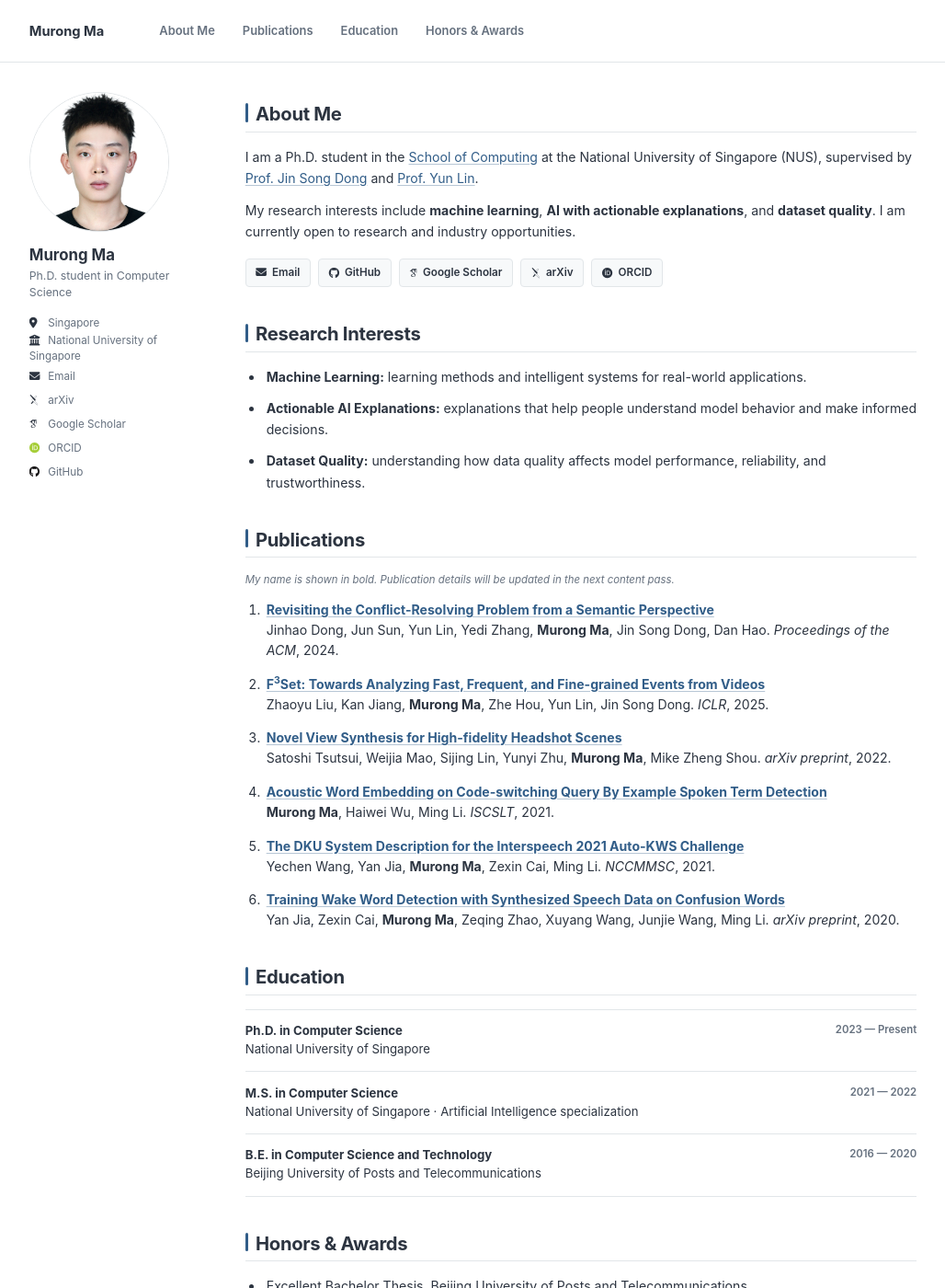
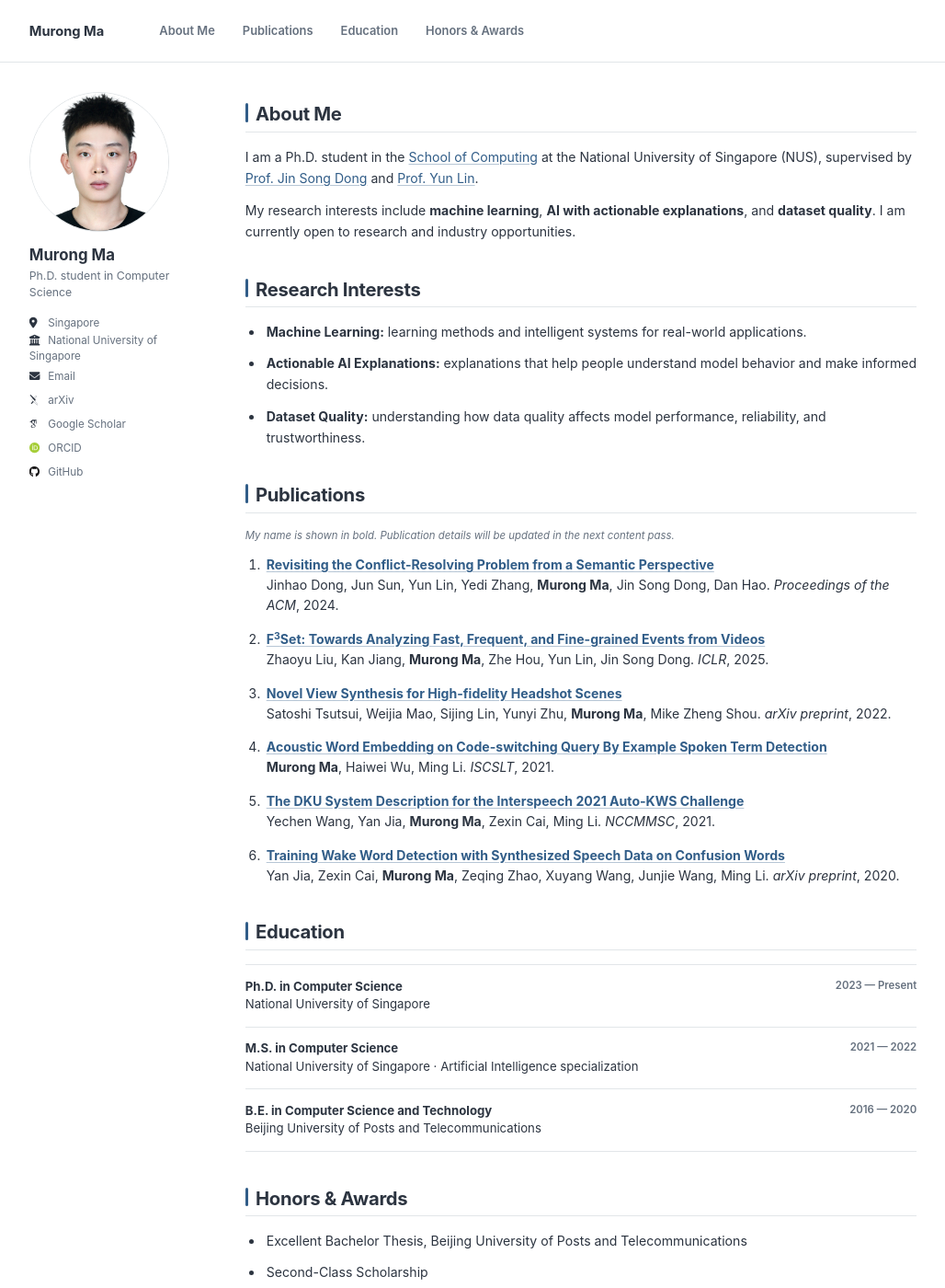
Before and after one commit to M-Myron/m-myron.github.io, a Jekyll site: the page built from _pages/about.md, in a window 1280 px wide and 1400 px high. Shown: the whole window at 92% size, without its empty margins (27-1055 px from the left). Built offline with Jekyll 4.4.1, drawn with Linux system fonts in a browser that asks for light colours; some web fonts are replaced.

Commit message:
Remove redundant profile buttons

```diff
--- a/_pages/about.md
+++ b/_pages/about.md
@@ -15,14 +15,6 @@ redirect_from:
 I am a Ph.D. student in the [School of Computing](https://www.comp.nus.edu.sg/) at the National University of Singapore (NUS), supervised by [Prof. Jin Song Dong](https://www.comp.nus.edu.sg/~dongjs/) and [Prof. Yun Lin](http://linyun.info/).
 
 My research interests include **machine learning**, **AI with actionable explanations**, and **dataset quality**. I am currently open to research and industry opportunities.
-
-<div class="quick-links">
-  <a href="mailto:murongma@u.nus.edu"><i class="fas fa-envelope" aria-hidden="true"></i> Email</a>
-  <a href="https://github.com/M-Myron"><i class="fab fa-github" aria-hidden="true"></i> GitHub</a>
-  <a href="https://scholar.google.com/citations?user=RHtWmLgAAAAJ"><i class="ai ai-google-scholar" aria-hidden="true"></i> Google Scholar</a>
-  <a href="http://arxiv.org/a/ma_m_5"><i class="ai ai-arxiv" aria-hidden="true"></i> arXiv</a>
-  <a href="https://orcid.org/0009-0005-6840-8912"><i class="ai ai-orcid" aria-hidden="true"></i> ORCID</a>
-</div>
 
 ## Research Interests
 
--- a/_sass/layout/_profile.scss
+++ b/_sass/layout/_profile.scss
@@ -179,32 +179,6 @@ body {
   margin-bottom: 0.8rem;
 }
 
-.quick-links {
-  display: flex;
-  flex-wrap: wrap;
-  gap: 0.55rem;
-  margin-top: 1.15rem;
-}
-
-.simple-academic .quick-links a {
-  display: inline-flex;
-  gap: 0.4rem;
-  align-items: center;
-  padding: 0.34rem 0.7rem;
-  color: var(--academic-ink);
-  background: var(--academic-soft);
-  border: 1px solid var(--academic-line);
-  border-radius: 4px;
-  font-size: 0.78rem;
-  font-weight: 600;
-  text-decoration: none;
-}
-
-.simple-academic .quick-links a:hover {
-  color: var(--academic-link);
-  border-color: #c8d4df;
-}
-
 .simple-academic ul,
 .simple-academic ol {
   margin-top: 0.8rem;
```
